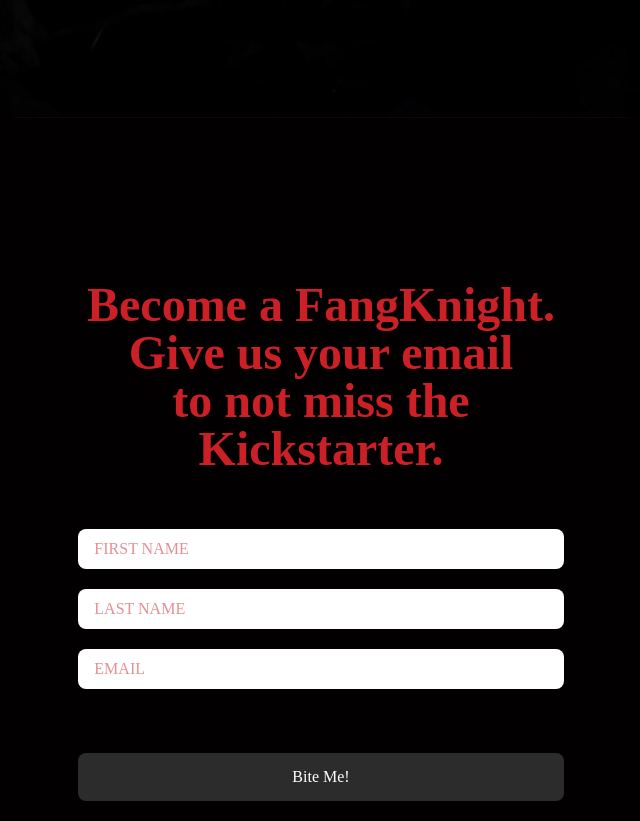
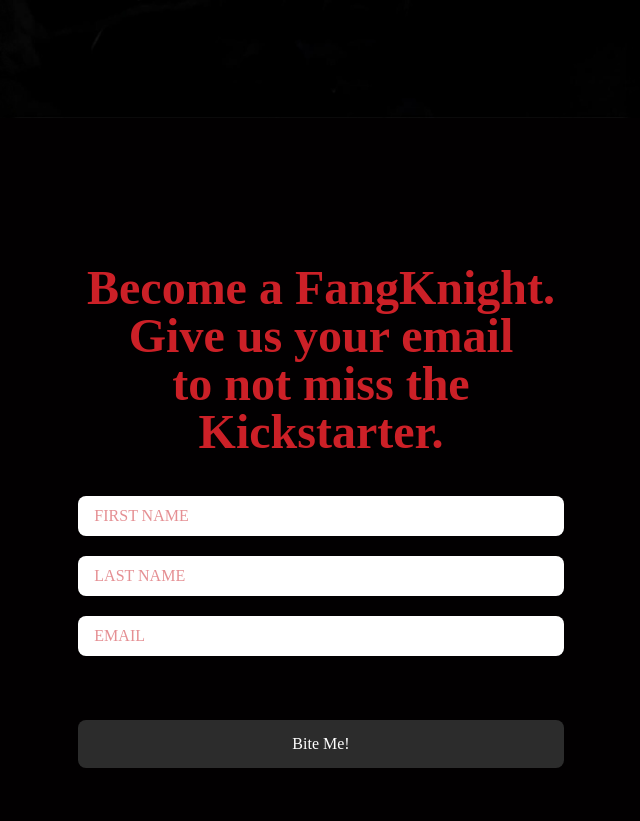
Before and after one commit to developersalliance/FangKnight, a plain HTML site: page index.html in a window 1280 px wide. Shown: the part 4249-5070 px from the top of the page, without its empty margins (319-959 px from the left). Drawn offline with nearby package versions, Linux system fonts and the light colour scheme; a web font is replaced by a local one.

Commit message:
remove h-screen

```diff
--- a/index.html
+++ b/index.html
@@ -142,7 +142,7 @@
     </h1>
 </section>
 <section class="justify-self-center h-[94%] w-full bg-black bg-[url('images/2.jpeg')] bg-cover bg-center bg-no-repeat"></section>
-<section class="grid gap-10  justify-center h-screen bg-[#020001] pt-[106px] pb-[100px]">
+<section class="grid gap-10  justify-center bg-[#020001] pt-[106px] pb-[100px]">
     <a name="contacts"></a>
     <div class="max-w-[519px] justify-self-center-safe text-center text-5xl text-[#CC2027]">
         <h2 class="font-[cormorant-sc] text-3xl  md:text-5xl font-semibold">
```
